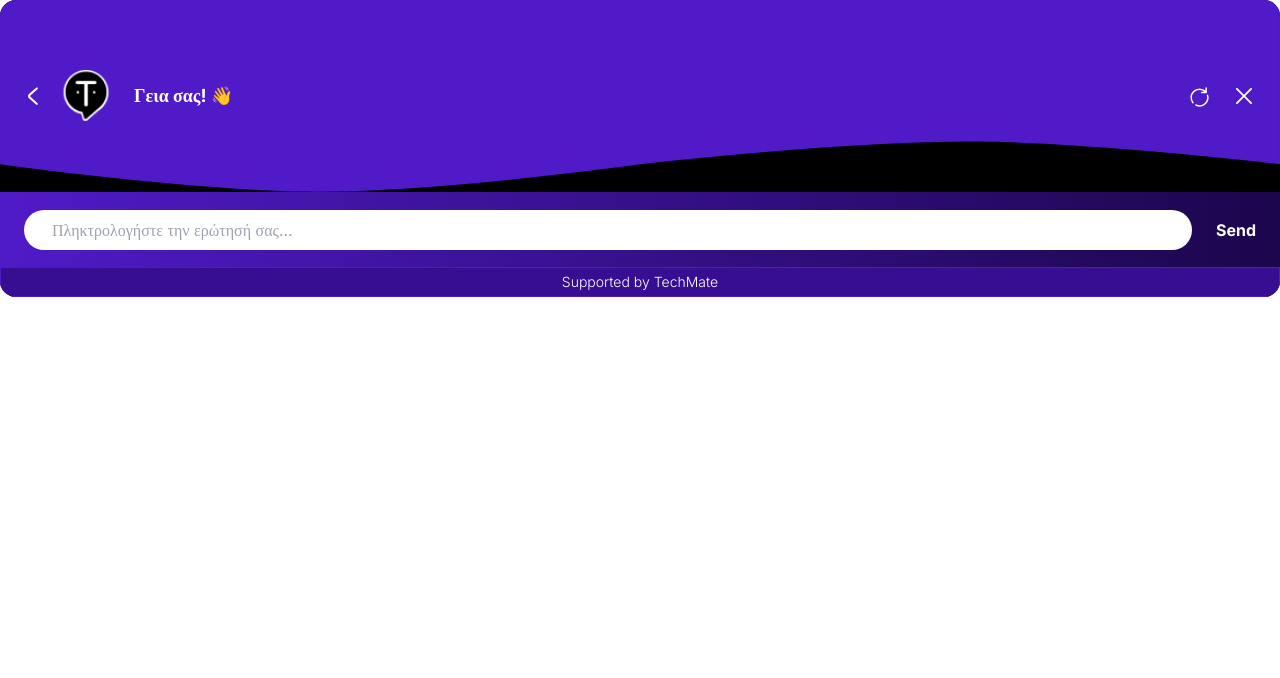
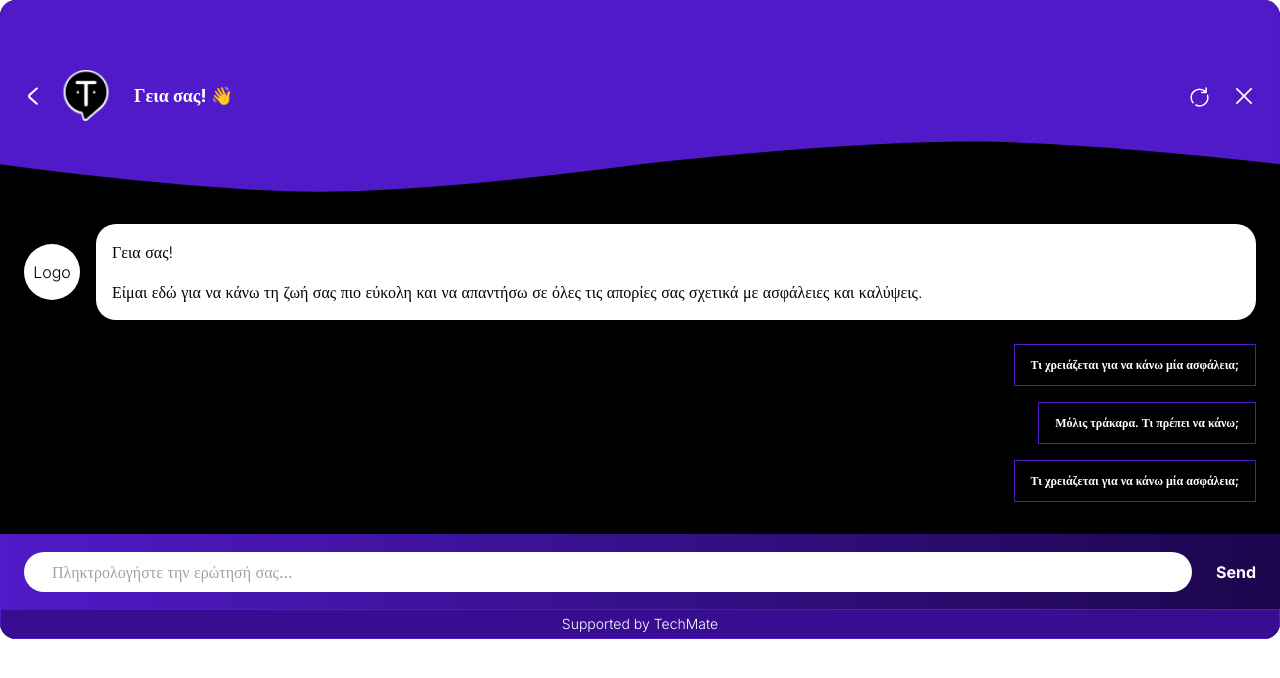
Before and after one commit to ChristosBaztekas/TechMate-Widget, a React (Vite) app: page / in a window 1280 px wide. Shown: the top 678 px of the page. Built offline with nearby package versions, Linux system fonts and the light colour scheme.

Commit message:
Chat Section

```diff
--- /dev/null
+++ b/src/components/ChatSection.jsx
@@ -0,0 +1,35 @@
+export const ChatSection = ({ radius = "10px" }) => {
+    return (
+        <main className="mx-6 my-8">
+            {/* Chat Section */}
+            <section className="flex justify-start items-center gap-4 my-6">
+                {/* Logo Container */}
+                <div className="flex justify-center items-center flex-shrink-0 w-14 h-14 bg-lightColor rounded-full font-light">
+                    Logo
+                </div>
+                {/* Chat Message */}
+                <p className="w-full bg-lightColor text-darkColor font-light p-4 rounded-[20px]">
+                    <span className="block mb-4">Γεια σας!</span>
+                    Είμαι εδώ για να κάνω τη ζωή σας πιο εύκολη και να απαντήσω σε όλες τις απορίες σας σχετικά με ασφάλειες και καλύψεις.
+                </p>
+            </section>
+
+            {/* Choose Section */}
+            <section className="flex flex-col justify-center items-end gap-4 text-xs">
+                {[
+                    "Τι χρειάζεται για να κάνω μία ασφάλεια;",
+                    "Μόλις τράκαρα. Τι πρέπει να κάνω;",
+                    "Τι χρειάζεται για να κάνω μία ασφάλεια;"
+                ].map((item, index) => (
+                    // Option Container
+                    <p
+                        className={`rounded-[${radius}] w-fit text-lightColor font-semibold border border-primaryColor hover:bg-primaryColor text-center px-4 py-3 cursor-pointer transition-all`}
+                        key={index}
+                    >
+                        {item}
+                    </p>
+                ))}
+            </section>
+        </main>
+    );
+}
--- a/src/components/index.js
+++ b/src/components/index.js
@@ -2,3 +2,5 @@
 export * from "./bars/Header" // Top Bar Component
 export * from "./bars/Footer" // Supported Bottom Bar Component
 export * from "./bars/SendMessage" // Send Message Bar Component
+// Chat Section Component
+export * from "./ChatSection"
--- a/src/pages/MainPage.jsx
+++ b/src/pages/MainPage.jsx
@@ -1,10 +1,11 @@
-import { Header, Footer, SendMessage } from "@/components"; // Components
+import { Header, Footer, SendMessage, ChatSection } from "@/components"; // Components
 
 // HomePage component
 export const MainPage = () => {
     return (
         <div className="rounded-2xl overflow-hidden bg-darkColor">
             <Header />
+            <ChatSection /> {/* use radius prop to change selection inputs border radius (radius="20px") */}
             <SendMessage />
             <Footer />
         </div>
```
